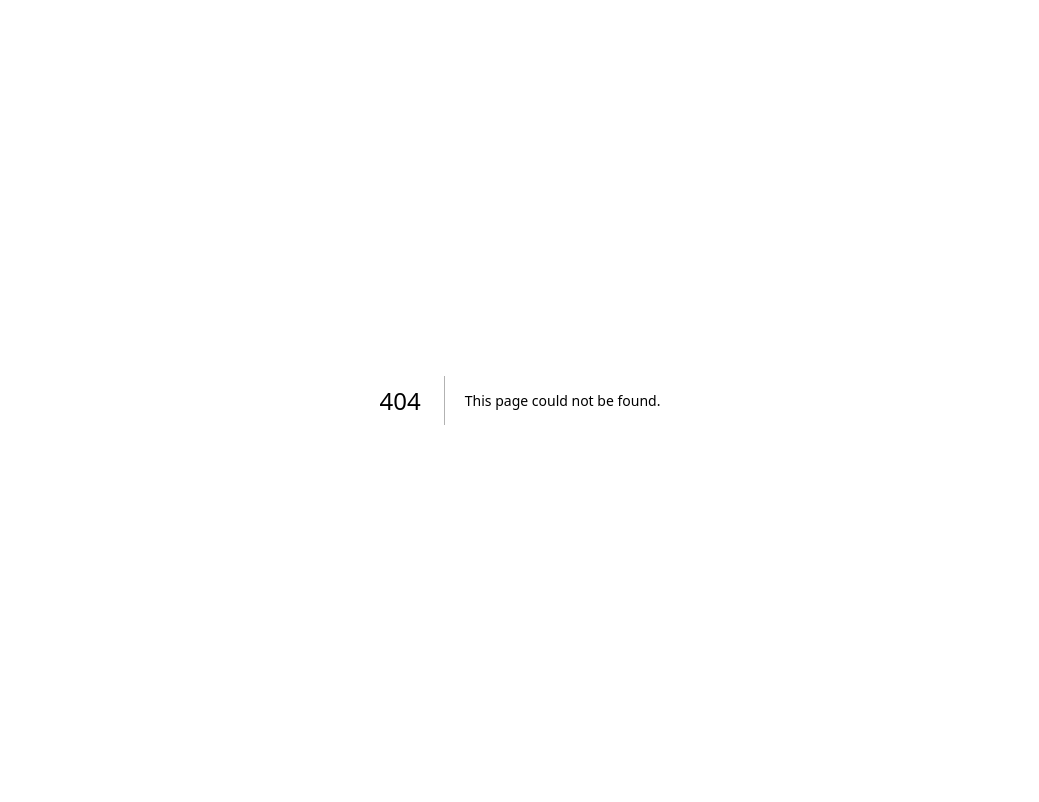
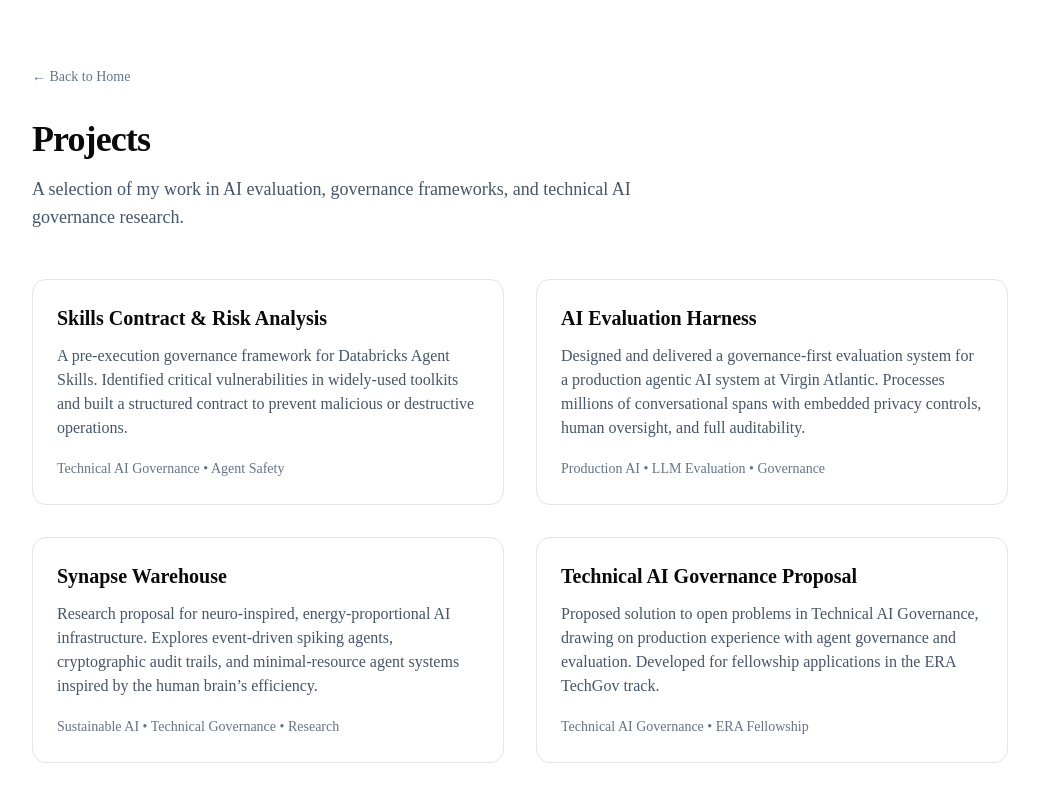
Before and after one commit to dynamicsofanaisteroid/farah-zamir-portfolio, a Next.js app: page /projects in a window 1280 px wide. Before the commit this address had no page. Shown: the top 802 px of the page, without its empty margins (120-1159 px from the left). Built offline with nearby package versions, Linux system fonts and the light colour scheme.

Commit message:
Create Projects overview page

```diff
--- /dev/null
+++ b/app/projects/page.tsx
@@ -0,0 +1,62 @@
+import Link from "next/link"
+
+export default function ProjectsPage() {
+  return (
+    <div className="max-w-5xl mx-auto px-6 py-16">
+      <Link href="/" className="text-sm text-slate-500 hover:text-slate-900 mb-8 inline-block">
+        ← Back to Home
+      </Link>
+
+      <h1 className="text-4xl font-semibold tracking-tight mb-4">Projects</h1>
+      <p className="text-lg text-slate-600 max-w-2xl mb-12">
+        A selection of my work in AI evaluation, governance frameworks, and technical AI governance research.
+      </p>
+
+      <div className="grid gap-8 md:grid-cols-2">
+
+        {/* Project 1: Skills Contract & Risk Analysis*/}
+        <div className="border rounded-xl p-6 hover:shadow-sm transition-shadow">
+          <h3 className="text-xl font-semibold mb-3">Skills Contract & Risk Analysis</h3>
+          <p className="text-slate-600 mb-4">
+            A pre-execution governance framework for Databricks Agent Skills.
+            Identified critical vulnerabilities in widely-used toolkits and built a structured contract
+            to prevent malicious or destructive operations.
+          </p>
+          <span className="text-sm text-slate-500">Technical AI Governance • Agent Safety</span>
+        </div>
+
+        {/* Project 2: AI Evaluation Harness */}
+        <div className="border rounded-xl p-6 hover:shadow-sm transition-shadow">
+          <h3 className="text-xl font-semibold mb-3">AI Evaluation Harness</h3>
+          <p className="text-slate-600 mb-4">
+            Designed and delivered a governance-first evaluation system for a production agentic AI system at Virgin Atlantic.
+            Processes millions of conversational spans with embedded privacy controls, human oversight, and full auditability.
+          </p>
+          <span className="text-sm text-slate-500">Production AI • LLM Evaluation • Governance</span>
+        </div>
+
+        {/* Project 3: Synapse Warehouse */}
+        <div className="border rounded-xl p-6 hover:shadow-sm transition-shadow">
+          <h3 className="text-xl font-semibold mb-3">Synapse Warehouse</h3>
+          <p className="text-slate-600 mb-4">
+            Research proposal for neuro-inspired, energy-proportional AI infrastructure.
+            Explores event-driven spiking agents, cryptographic audit trails, and minimal-resource agent systems
+            inspired by the human brain’s efficiency.
+          </p>
+          <span className="text-sm text-slate-500">Sustainable AI • Technical Governance • Research</span>
+        </div>
+
+        {/* Project 4: ERA Technical AI Governance Proposal */}
+        <div className="border rounded-xl p-6 hover:shadow-sm transition-shadow">
+          <h3 className="text-xl font-semibold mb-3">Technical AI Governance Proposal</h3>
+          <p className="text-slate-600 mb-4">
+            Proposed solution to open problems in Technical AI Governance, drawing on production experience
+            with agent governance and evaluation. Developed for fellowship applications in the ERA TechGov track.
+          </p>
+          <span className="text-sm text-slate-500">Technical AI Governance • ERA Fellowship</span>
+        </div>
+
+      </div>
+    </div>
+  )
+}
```
